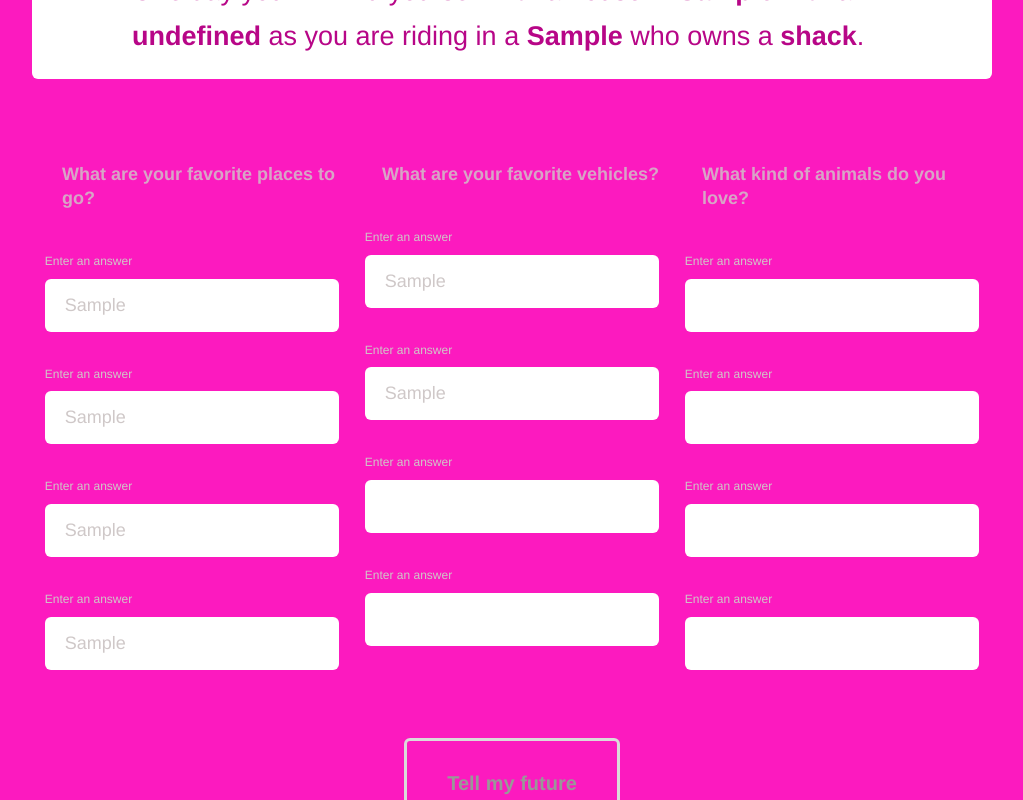
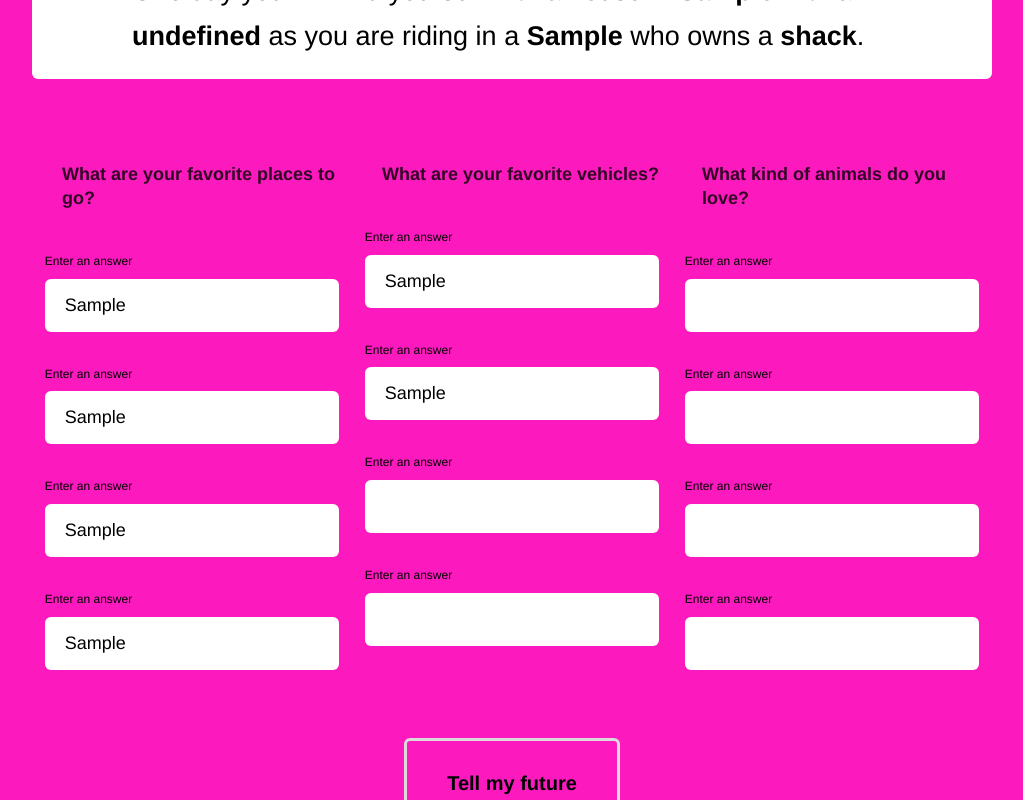
Before and after one commit to mmontoya104/MASH-Game, a plain HTML site: page index.html in a window 1280 px wide. Both pictures are taken after typing "Sample", "Sample", "Sample", "Sample", "Sample", "Sample" into the empty fields and a click on the button "Tell my future". Shown: the part 445-1245 px from the top of the page, without its empty margins (128-1151 px from the left). Drawn offline with Linux system fonts and the light colour scheme.

Commit message:
Update style.css

```diff
--- a/style.css
+++ b/style.css
@@ -1,7 +1,7 @@
 /* Body styling */
 body {
   background: #fc1abf;
-  color: #cfc8c8;
+  color: #000000;
   font-family: Helvetica, Arial;
   font-size: 27px;
   font-weight: 300;
@@ -15,7 +15,7 @@ body {
 /* Heading Styles */
 h1 {
   font-size: 120px;
-  color: #999898;
+  color: #000000;
   text-align: center;
 }
 
@@ -32,7 +32,7 @@ h1 {
   background: transparent;
   border: 3px solid #dbdada;
   border-radius: 6px;
-  color: #999898;
+  color: #000000;
   cursor: pointer;
   display: block;
   font-size: 20px;
@@ -65,7 +65,7 @@ h1 {
 .choice-bucket input {
   border: 0;
   border-radius: 6px;
-  color: #cfc8c8;
+  color: #000000;
   font-size: 18px;
   margin: 15px 4%;
   outline: 0;
@@ -92,7 +92,7 @@ h1 {
   margin: 60px 0;
   background: #fff;
   border-radius: 6px;
-  color: #b70687;
+  color: #000000;
   transition: 1s linear;
 }
 
```
